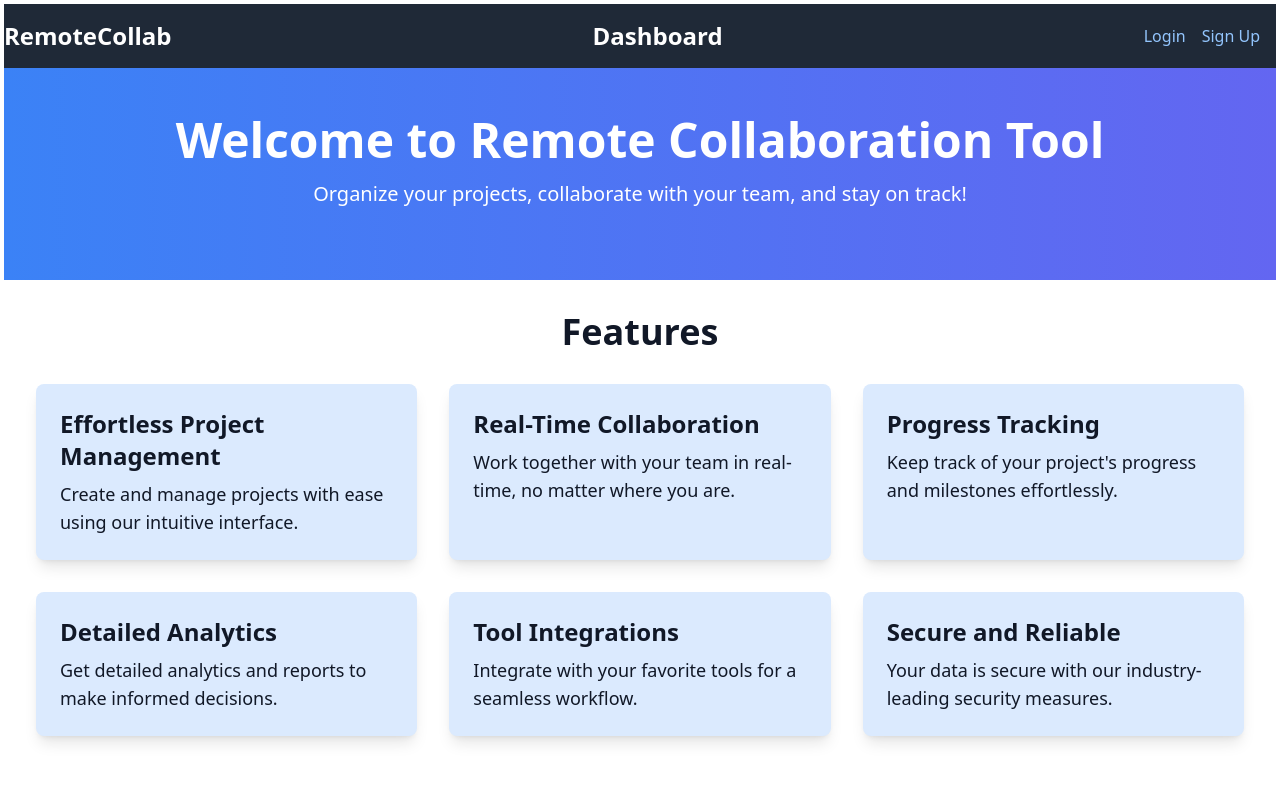
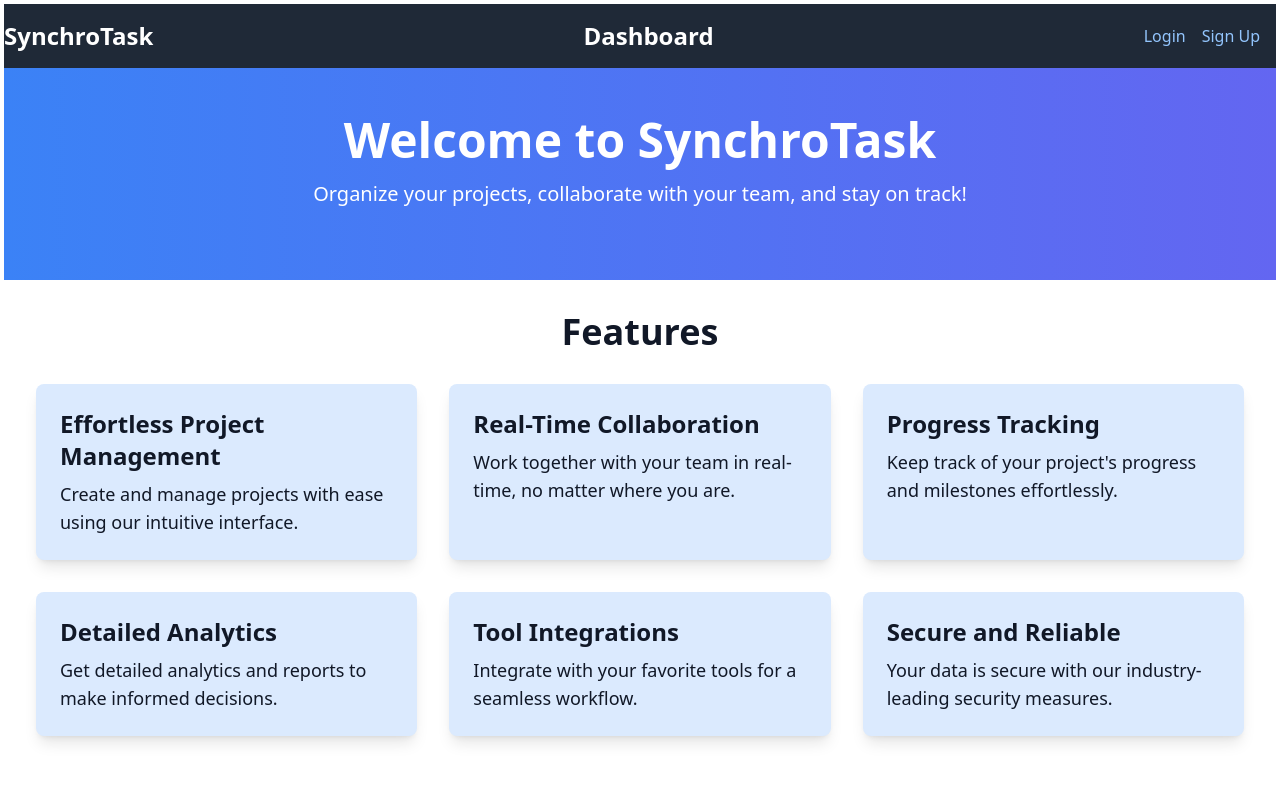
Before and after one commit to Gautam-10137/SynchroTask, a React (Create React App) app in the folder client/: page / in a window 1280 px wide. Shown: the top 788 px of the page. Built offline with nearby package versions, Linux system fonts and the light colour scheme; no server answers.

Commit message:
minor name changes

```diff
--- a/client/src/components/Auth/Login.js
+++ b/client/src/components/Auth/Login.js
@@ -58,7 +58,7 @@ const Login = ({}) => {
   return (
     <div className=" bg-slate-50  w-1/2 mx-auto mt-10">
       <div className="font-bold shadow hover:shadow-md  hover:bg-blue-200 text-2xl border-2 text-center w-fit  bg-blue-100 border-blue-200 rounded mx-auto mb-10 mt-6 p-4 h-16 flex items-center justify-center">
-        <Link to="/">RemoteCollab</Link>
+        <Link to="/">SynchroTask</Link>
       </div>
       <div className="w-full max-w-md mx-auto border-2 shadow rounded-lg p-6 bg-white">
         <form className="mx-2" onSubmit={handleFormSubmit}>
--- a/client/src/components/Auth/Register.js
+++ b/client/src/components/Auth/Register.js
@@ -42,7 +42,7 @@ const Register = () => {
   return (
     <div className=" bg-slate-50 w-1/2 mx-auto">
     <div className="font-bold shadow hover:shadow-md bg-blue-100 hover:bg-blue-200 text-2xl border-2 text-center w-fit border-blue-200 rounded mx-auto mb-10 mt-6 p-4 h-16 flex items-center justify-center">
-      <Link to="/">RemoteCollab</Link>
+      <Link to="/">SynchroTask</Link>
     </div>
     <div className="w-full max-w-md mx-auto border-2 shadow-md rounded-lg p-6 bg-white">
       <form onSubmit={handleFormSubmit}>
--- a/client/src/components/Dashboard/DashNavigator.js
+++ b/client/src/components/Dashboard/DashNavigator.js
@@ -21,7 +21,7 @@ const DashNavigator = () => {
   return (
     <div className="flex justify-between items-center mb-4 bg-gradient-to-r from-blue-500 to-indigo-500 rounded-lg p-4 shadow-lg transform transition duration-300 hover:shadow-xl">
       <Link to="/" className="text-3xl font-bold text-white hover:text-yellow-300 transition duration-300">
-        RemoteCollab
+        SynchroTask
       </Link>
       <Link to="/dashboard" className="text-3xl font-bold text-white hover:text-yellow-300 transition duration-300">
         My Dashboard
--- a/client/src/components/Home/Home.js
+++ b/client/src/components/Home/Home.js
@@ -8,7 +8,7 @@ const Home = () => {
   return (
     <div className="font-sans text-gray-900">
       <header className="text-center py-12 bg-gradient-to-r from-blue-500 to-indigo-500 text-white">
-        <h1 className="text-5xl font-bold mb-4 transition duration-500 transform hover:scale-105">Welcome to Remote Collaboration Tool</h1>
+        <h1 className="text-5xl font-bold mb-4 transition duration-500 transform hover:scale-105">Welcome to SynchroTask</h1>
         <p className="text-xl mb-6 transition duration-500 transform hover:scale-105">Organize your projects, collaborate with your team, and stay on track!</p>
       </header>
       <main className="p-8">
--- a/client/src/components/Navigator/Navigator.js
+++ b/client/src/components/Navigator/Navigator.js
@@ -18,7 +18,7 @@ const Navigator = ({ page }) => {
       <div className="container mx-auto flex justify-between items-center py-4">
         <div className="text-2xl font-bold">
           <Link to="/" className="hover:text-gray-300 transition duration-300">
-            RemoteCollab
+            SynchroTask
           </Link>
         </div>
         <div className="text-xl font-semibold flex space-x-8">
--- a/client/src/components/Project/CreateProject.js
+++ b/client/src/components/Project/CreateProject.js
@@ -93,8 +93,6 @@ const CreateProject = () => {
   const handleAddTaskSubmit = async (e) => {
     e.preventDefault();
     try {
-      console.log("new task");
-      console.log(taskDetails);
       const newTask = { ...taskDetails };
       projectDetails.tasks.push(newTask);
       setShowAddTaskDialog(false);
--- a/client/src/redux/store.js
+++ b/client/src/redux/store.js
@@ -11,7 +11,7 @@ const persistConfig = {
 
 const rootReducer = combineReducers({
   auth: authReducer,
-  // Add other reducers here
+  // we will Add other reducers here
 });
 
 const persistedReducer = persistReducer(persistConfig, rootReducer);
```
Also changed, not shown: 2 other files (tests, documents, lock files or other folders).
